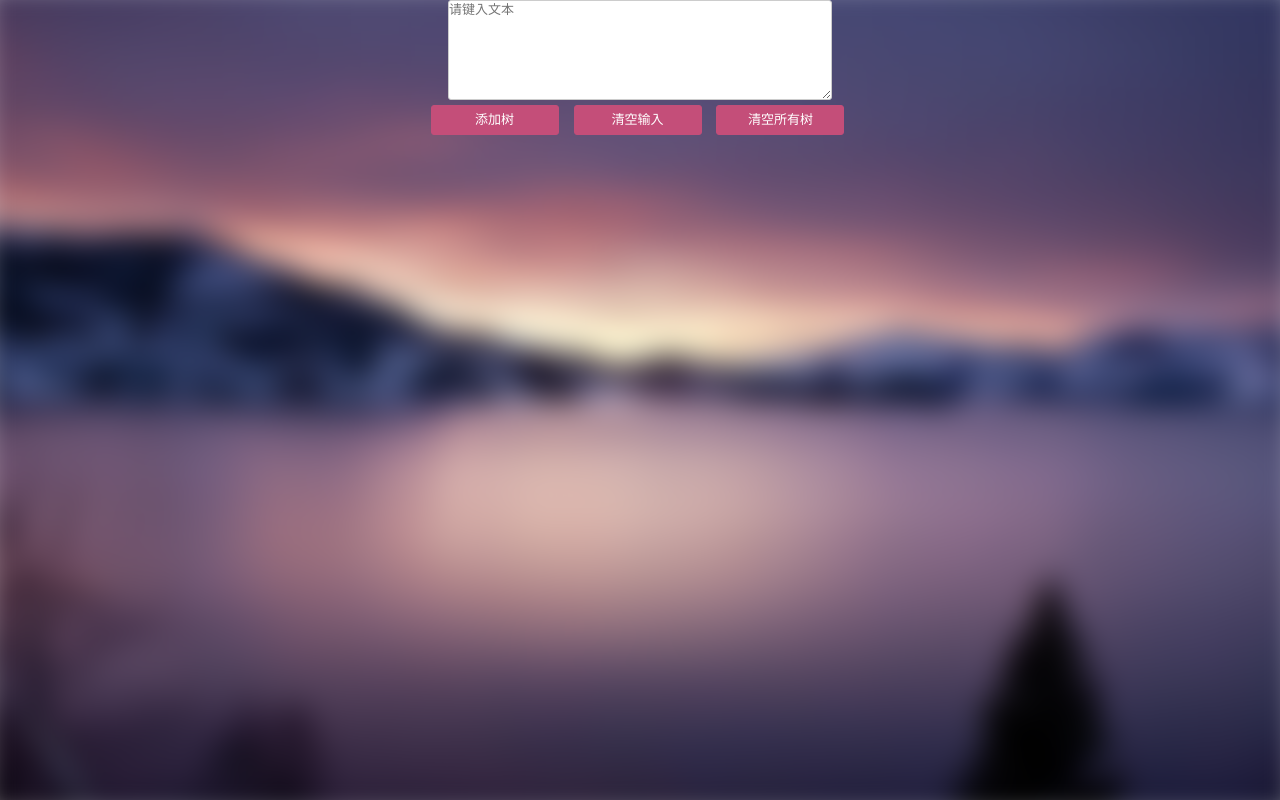
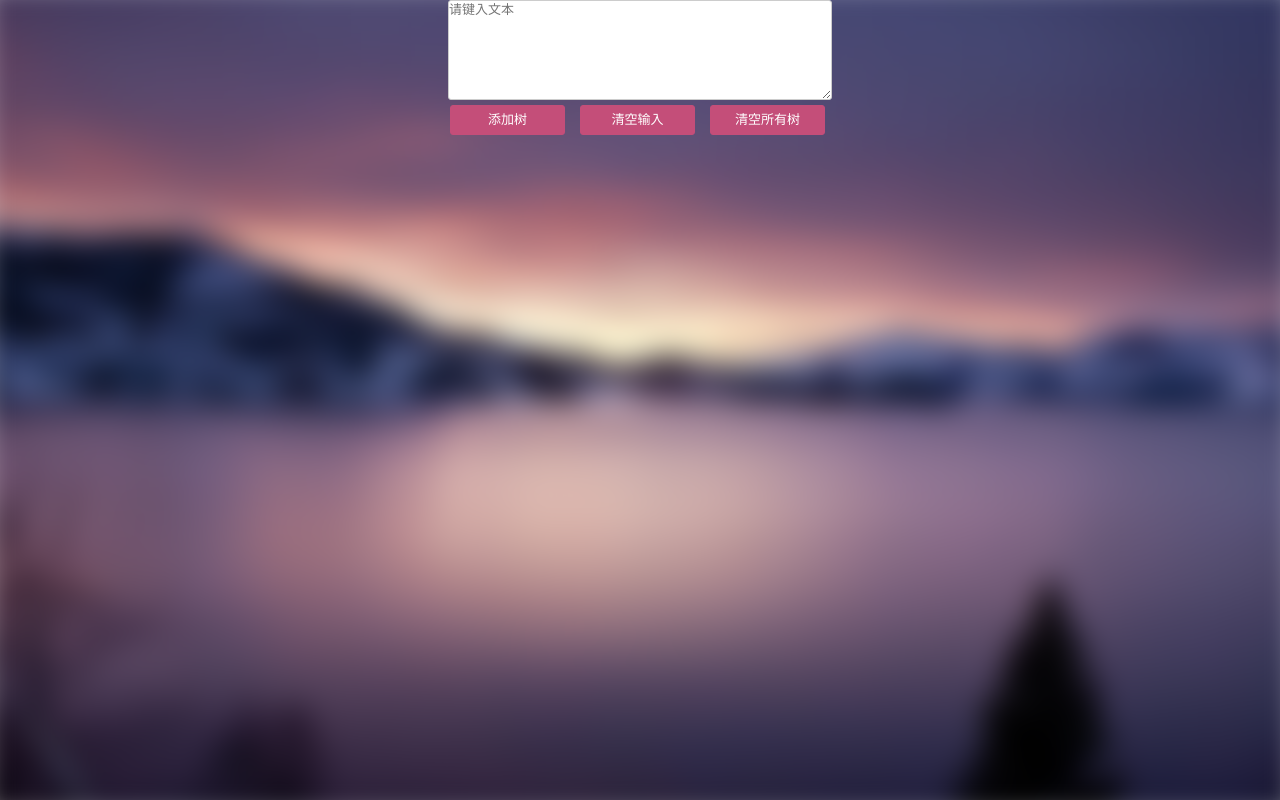
Before and after one commit to AbtdQ/031802419-031802422, a plain HTML site: page web/index.html in a window 1280 px wide. Drawn offline with Linux system fonts and the light colour scheme.

Commit message:
Update mystyle.css

```diff
--- a/web/css/mystyle.css
+++ b/web/css/mystyle.css
@@ -19,6 +19,7 @@
 
 #ctrlBox {
     text-align: center;
+    margin-bottom: 2%;
 }
 
 #text{
@@ -38,7 +39,7 @@
 	font-size: 13px!important;
     min-height: 30px;
     height: fit-content;
-    width: 10%;
+    width: 9%;
 	line-height: 18px!important;
 	padding: 3px 18px;
 	display: inline-block;
```
